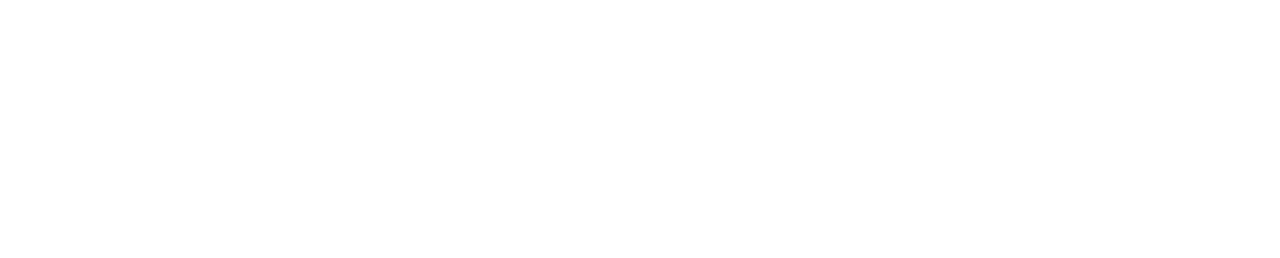
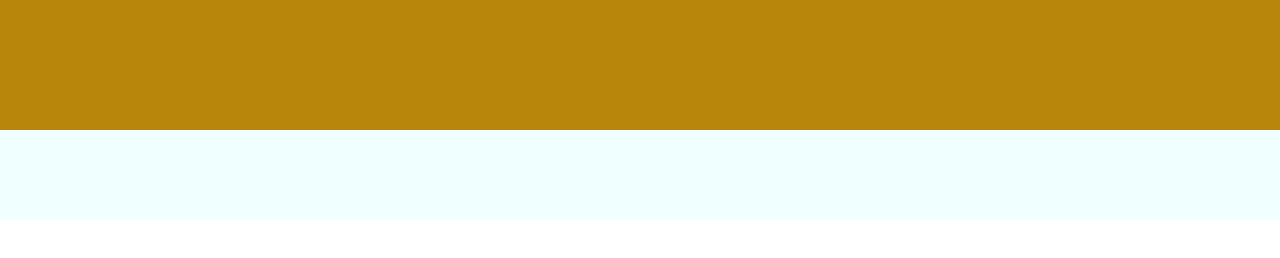
Before and after one commit to Fez06/hello-world, a plain HTML site: page layout 23.01/index.html in a window 1280 px wide. Drawn offline with Linux system fonts and the light colour scheme.

Commit message:
incompleto

```diff
--- a/layout 23.01/index.html
+++ b/layout 23.01/index.html
@@ -7,7 +7,24 @@
     <title>Flex 2 col</title>
     <link rel="stylesheet" href="/style.css">
 </head>
-<body>
+<body class="debug">
+    <!-- heade-section  -->
+    <header></header>
+    <!-- header-section-end -->
 
+    <!-- main-section  -->
+    <main>
+        <div class="row">
+            <div class="col"></div>
+            <div class="col"></div>
+        </div>
+    </main>
+    <!-- main-section-end  -->
+
+    <!-- footer-section  -->
+    <footer class="debug">
+
+    </footer>
+    <!-- footer-section-end  -->
 </body>
 </html>
--- a/layout 23.01/style.css
+++ b/layout 23.01/style.css
@@ -3,3 +3,16 @@
     padding: 0;
     box-sizing: border-box;
 }
+
+.debug header {
+    height: 130px;
+    background-color: darkgoldenrod;
+}
+
+.debug footer {
+    height: 90px;
+    background-color: azure;
+}
+.row {
+    display: flex;
+}
```
